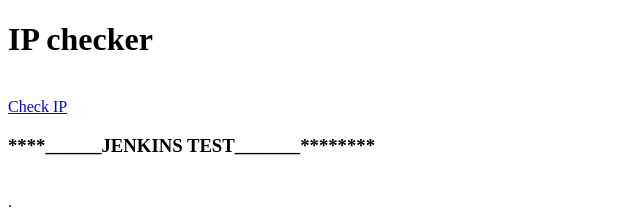
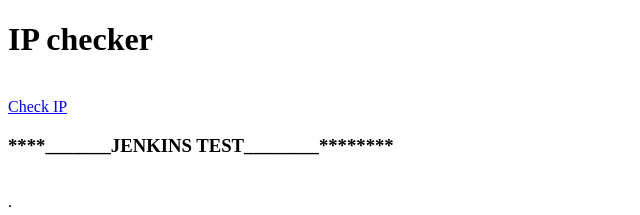
Before and after one commit to 01Yura/Jenkins, a plain HTML site: page index.html in a window 1280 px wide. Shown: the top 215 px of the page, 0-640 px from the left. Drawn offline with Linux system fonts and the light colour scheme.

Commit message:
Update index8.html

```diff
--- a/index.html
+++ b/index.html
@@ -10,7 +10,7 @@
     <h1>IP checker</h1>
     <br />
     <a href="ip.php">Check IP</a>
-    <h3>****______JENKINS TEST_______********</h3>
+    <h3>****_______JENKINS TEST________********</h3>
     <br />
     .<br />
     ⠄⢀⣠⡤⠶⣶⠄⠄⡀⠄⠄⠄⠄⠄⠄⠄⠄⠄⠄⠄⠄⢀⠄⠄⣶⠶⢤⣄⡀<br />
```
